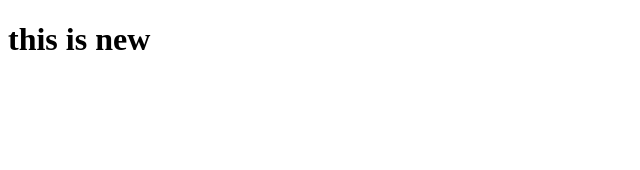
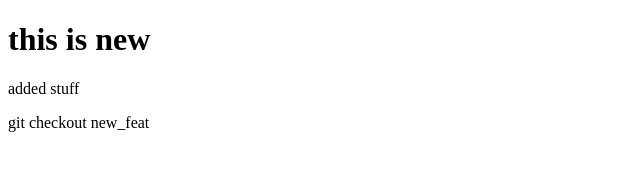
Before and after one commit to Esmondsmith/moat_repo, a plain HTML site: page index.html in a window 1280 px wide. Shown: the whole page, without its empty margins (0-640 px from the left). Drawn offline with Linux system fonts and the light colour scheme.

Commit message:
this is a recent commit

```diff
--- a/index.html
+++ b/index.html
@@ -7,5 +7,6 @@
 </head>
 <body>
 	<h1>this is new</h1>
+	<p>added stuff</p>
 </body>
-</html>
+</html>git checkout new_feat
```
